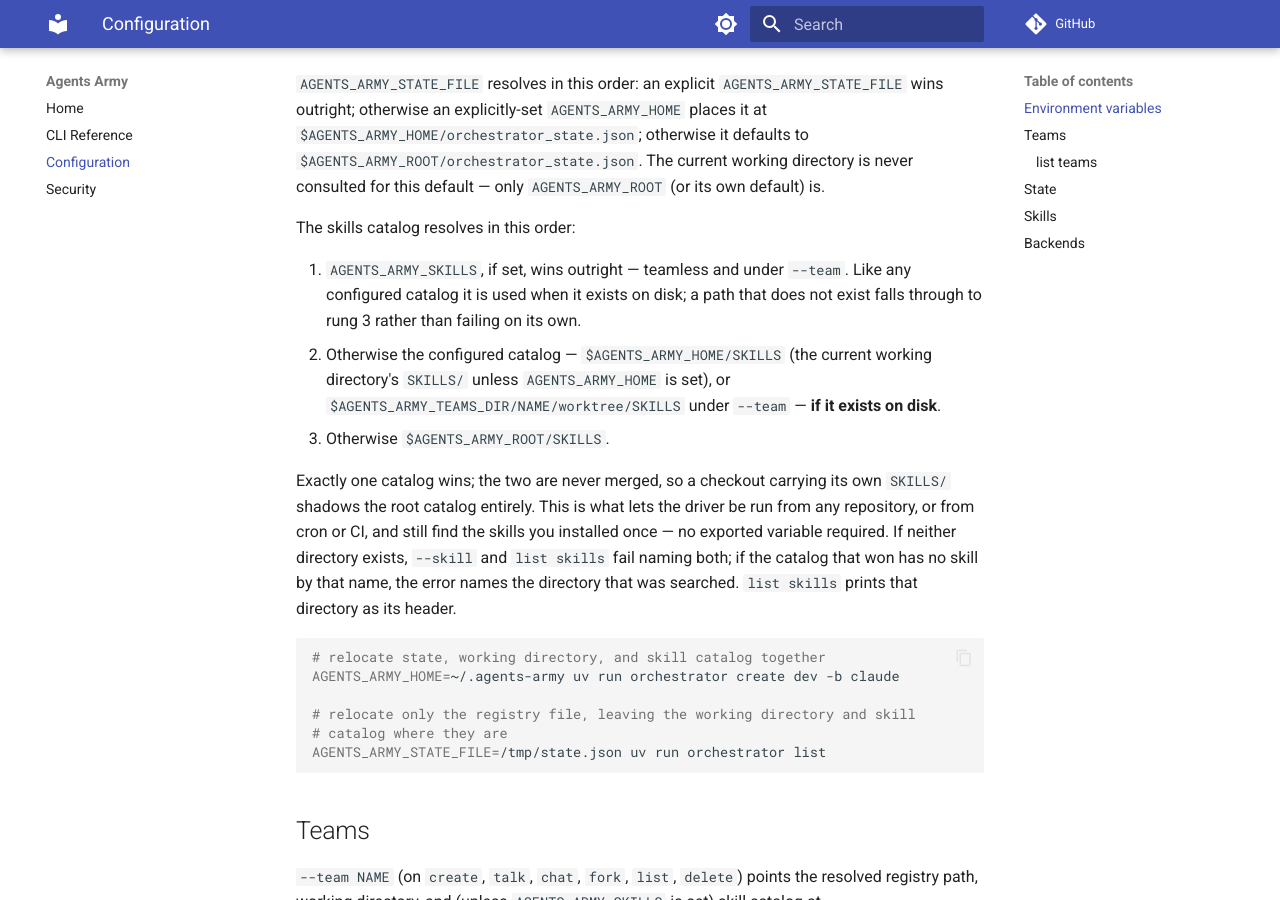
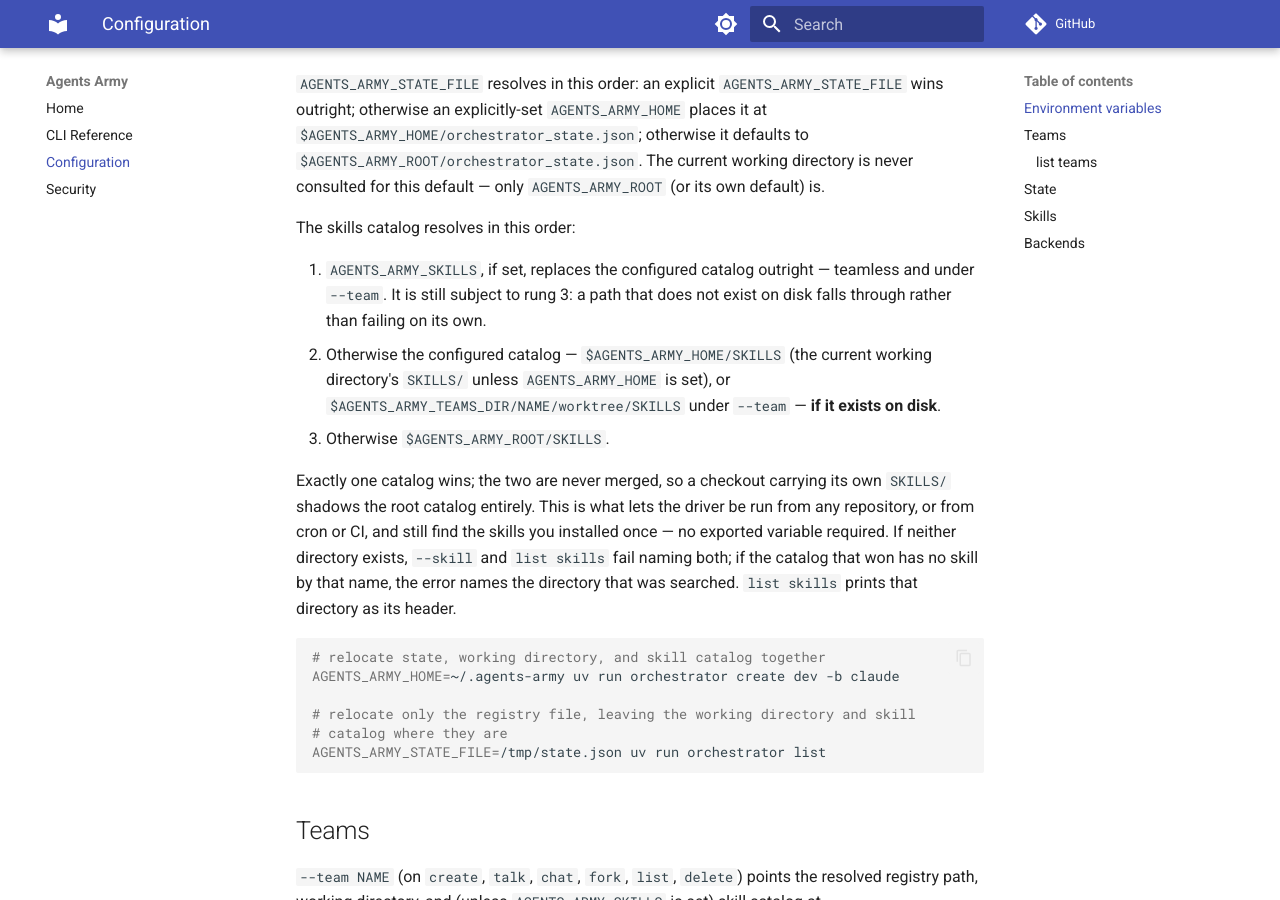
Before and after one commit to gabepsilva/agents-army-2, an MkDocs documentation site: the page built from docs/configuration.md, in a window 1280 px wide and 900 px high, scrolled down 649 px. Built offline with MkDocs 1.6.1 and Material for MkDocs 9.7.7, drawn with Linux system fonts in a browser that asks for light colours; comment, search, counter and statistics services are not loaded.

Commit message:
Print the indexed catalog only once indexing succeeded
`list skills` wrote its `skills:` header before `index_skills` ran, so a
catalog that disappeared between the ladder's existence check and the walk
would leave a half-written stdout beside the error on stderr. Build the
listing first; the header is then part of a successful answer only.

Also reword the ladder's first rung, which said an explicit
`AGENTS_ARMY_SKILLS` "wins outright" and then immediately qualified it, and
rename the CLI ladder tests' fixture to what it returns.

Co-Authored-By: Claude Opus 5 <noreply@anthropic.com>

```diff
--- a/docs/configuration.md
+++ b/docs/configuration.md
@@ -19,9 +19,9 @@ current working directory is never consulted for this default — only
 
 The skills catalog resolves in this order:
 
-1. `AGENTS_ARMY_SKILLS`, if set, wins outright — teamless and under `--team`.
-   Like any configured catalog it is used when it exists on disk; a path that
-   does not exist falls through to rung 3 rather than failing on its own.
+1. `AGENTS_ARMY_SKILLS`, if set, replaces the configured catalog outright —
+   teamless and under `--team`. It is still subject to rung 3: a path that
+   does not exist on disk falls through rather than failing on its own.
 2. Otherwise the configured catalog — `$AGENTS_ARMY_HOME/SKILLS` (the current
    working directory's `SKILLS/` unless `AGENTS_ARMY_HOME` is set), or
    `$AGENTS_ARMY_TEAMS_DIR/NAME/worktree/SKILLS` under `--team` — **if it
@@ -140,8 +140,8 @@ own. Every other key is unchanged by this, so a registry written before
 ## Skills
 
 A skill is a markdown file under the skills catalog (`SKILLS/` by default,
-any subfolder; see the resolution ladder above for which `SKILLS/`). `--skill NAME` resolves `NAME` to its path and prepends it to
-the prompt; `--skill a,b` attaches more than one. A skill name must be
+any subfolder; see the resolution ladder above for which `SKILLS/`).
+`--skill NAME` resolves `NAME` to its path and prepends it to the prompt; `--skill a,b` attaches more than one. A skill name must be
 unique across the whole catalog — a collision between two subfolders is an
 error, not a silent pick.
 
```
Also changed, not shown: 2 other files.
